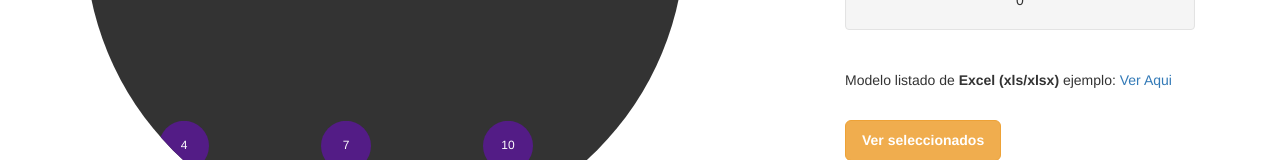
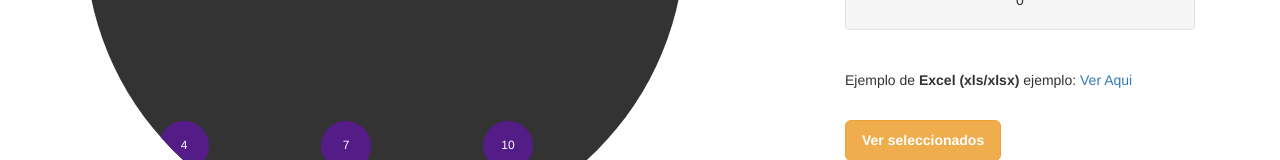
Before and after one commit to 24hwww/bolillero-xls, a plain HTML site: page index.html in a window 1280 px wide. Shown: the part 455-615 px from the top of the page. Drawn offline with nearby package versions, Linux system fonts and the light colour scheme.

Commit message:
cambiando ejemplo de...

```diff
--- a/index.html
+++ b/index.html
@@ -85,7 +85,7 @@
                     </div>
 
                     <br/>
-                    <p>Modelo listado de <strong>Excel (xls/xlsx)</strong> ejemplo: <a href="https://docs.google.com/spreadsheets/d/1u19iPvl9ix2WPfovOf9wmp7YmAdH5oi8yP4155RiWMA/edit?usp=sharing" target="_blank">Ver Aqui</a></p>
+                    <p>Ejemplo de <strong>Excel (xls/xlsx)</strong> ejemplo: <a href="https://docs.google.com/spreadsheets/d/1u19iPvl9ix2WPfovOf9wmp7YmAdH5oi8yP4155RiWMA/edit?usp=sharing" target="_blank">Ver Aqui</a></p>
                     <br/>
                     <button id="btn-open" class="btn btn-lg btn-warning" data-toggle="modal" data-target="#seleccionados">Ver seleccionados</button>
 
```
